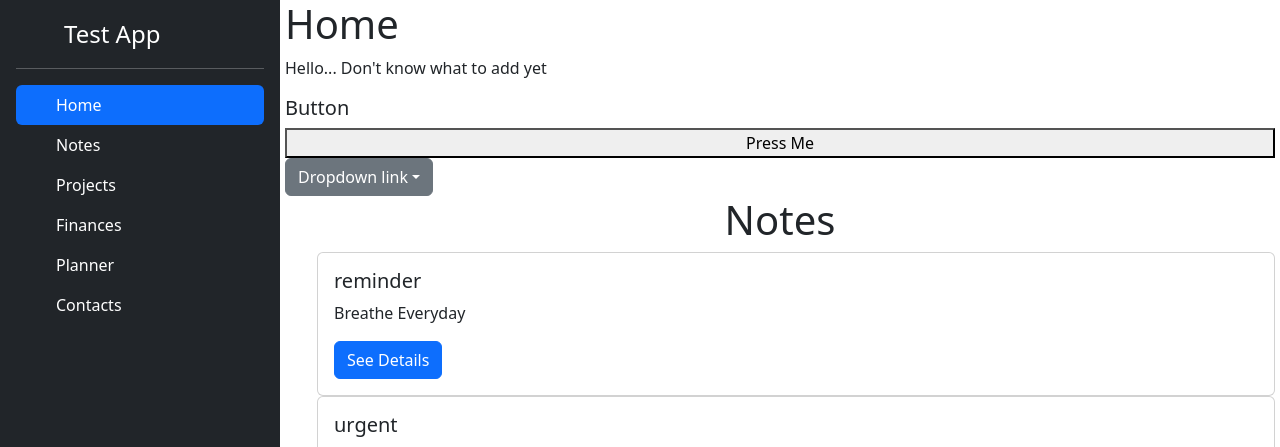
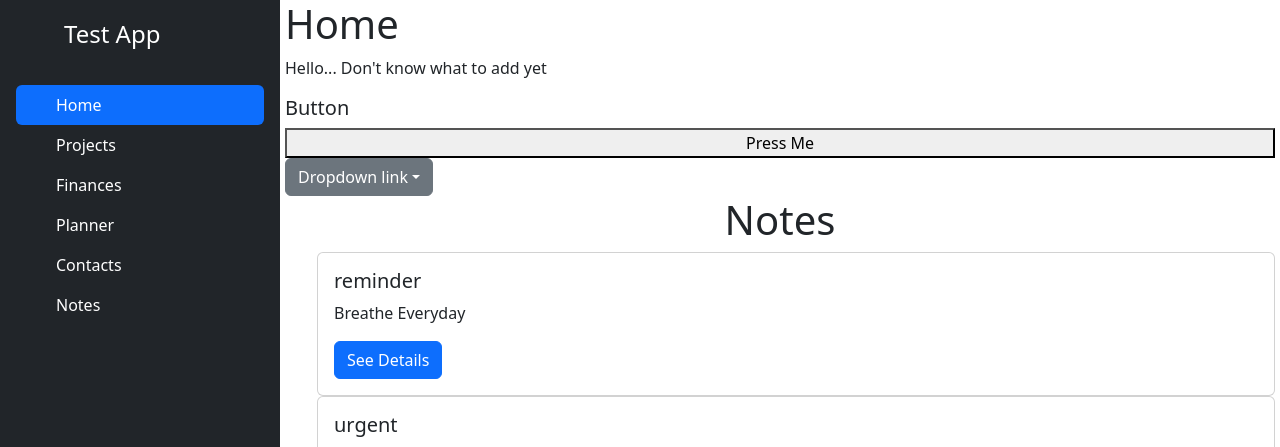
Before and after one commit to DawsonGeist/dailyio, a React (Create React App) app in the folder Client/: page / in a window 1280 px wide. Shown: the top 447 px of the page. Built offline with nearby package versions, Linux system fonts and the light colour scheme.

Commit message:
Collapsing Navbar with sub Nav Items

```diff
--- a/Client/src/Components/SideBar.js
+++ b/Client/src/Components/SideBar.js
@@ -5,11 +5,20 @@ import 'bootstrap/dist/js/bootstrap.bundle'; // This fixed the issue with dropdo
 import '../styles.css'
 
 const highlightTab = (selectedTab, hoveringTab, currentTabName) => {
-    var classname = "nav-link text-white"
+    //class="d-flex align-items-center text-white text-decoration-none dropdown-toggle"
+    var classname = "nav-link text-white btn-toggle"
     if(hoveringTab === currentTabName || selectedTab === currentTabName) {
         classname = `${classname} active`
     }
     return classname
+}
+
+const autoCloseList = (currentTab, selectedTab) => {
+    var collapse = `collapsing`
+    if(currentTab == selectedTab) {
+        collapse = `${collapse} show`
+    }
+    return collapse
 }
 
 const SideBar = () => {
@@ -25,13 +34,13 @@ const SideBar = () => {
     })
 
     return (
-        <div class="d-flex flex-column flex-shrink-0 p-3 text-white bg-dark" style={{width: "280px", height: "100vh"}}>
+        <div class="d-flex flex-column flex-shrink-0 p-3 bg-dark" style={{width: "280px", height: "100vh"}}>
             <a href="/" class="d-flex align-items-center mb-3 mb-md-0 me-md-auto text-white text-decoration-none">
                 <svg class="bi me-2" width="40" height="32"></svg>
                 <span class="fs-4">Test App</span>
             </a>
             <hr/>
-            <ul class="nav nav-pills flex-column mb-auto">
+            <ul class="nav nav-pills flex-column mb-auto list-unstyled bg-dark ps-0">
                 <li class="nav-item">
                     <a href="#" class={highlightTab(selectedTab, hoveringTab, "home")} aria-current="page"
                     onMouseEnter={(event) => {
@@ -51,7 +60,136 @@ const SideBar = () => {
                     </a>
                 </li>
                 <li class="nav-item">
-                    <a href="#" class={highlightTab(selectedTab, hoveringTab, "notes")} aria-current="page"
+                    <a href="#"
+                    id="btn-projects-collapse"
+                    data-bs-toggle="collapse"
+                    data-bs-target="#projects-collapse"
+                    role="button"
+                    class={highlightTab(selectedTab, hoveringTab, "projects")} aria-current="page"
+                    onMouseEnter={(event) => {
+                        setHoveringTab('projects')
+                        setUpdatePage(true)
+                    }}
+                    onMouseLeave={(event) => {
+                        setHoveringTab('none')
+                        setUpdatePage(true)
+                    }}
+                    onClick={(event) => {
+                        setSelectedTab('projects')
+                        setUpdatePage(true)
+                    }}>
+                    <svg class="bi me-2" width="16" height="16"></svg>
+                    Projects
+                    </a>
+
+                    <div class={autoCloseList("projects", selectedTab)} id="projects-collapse">
+                        <ul class="list-unstyled fw-normal pb-1 small">
+                            <li class="nav-item"><a href="#" class="nav-link text-white">Overview</a></li>
+                            <li class="nav-item"><a href="#" class="nav-link text-white">Create Project</a></li>
+                            <li class="nav-item"><a href="#" class="nav-link text-white">Create Task</a></li>
+                        </ul>
+                    </div>
+                </li>
+                <li class="nav-item">
+                    <a href="#"
+                    id="btn-finances-collapse"
+                    data-bs-toggle="collapse"
+                    data-bs-target="#finances-collapse"
+                    role="button"
+                    class={highlightTab(selectedTab, hoveringTab, "finances")} aria-current="page"
+                    onMouseEnter={(event) => {
+                        setHoveringTab('finances')
+                        setUpdatePage(true)
+                    }}
+                    onMouseLeave={(event) => {
+                        setHoveringTab('none')
+                        setUpdatePage(true)
+                    }}
+                    onClick={(event) => {
+                        setSelectedTab('finances')
+                        setUpdatePage(true)
+                    }}>
+                    <svg class="bi me-2" width="16" height="16"></svg>
+                    Finances
+                    </a>
+
+                    <div class={autoCloseList("finances", selectedTab)} id="finances-collapse">
+                        <ul class="list-unstyled fw-normal pb-1 small">
+                            <li class="nav-item"><a href="#" class="nav-link text-white">Dashboard</a></li>
+                            <li class="nav-item"><a href="#" class="nav-link text-white">Connect Account</a></li>
+                            <li class="nav-item"><a href="#" class="nav-link text-white">Import Statement</a></li>
+                        </ul>
+                    </div>
+                </li>
+                <li class="nav-item">
+                    <a href="#"
+                    id="btn-planner-collapse"
+                    data-bs-toggle="collapse"
+                    data-bs-target="#planner-collapse"
+                    role="button"
+                    class={highlightTab(selectedTab, hoveringTab, "planner")} aria-current="page"
+                    onMouseEnter={(event) => {
+                        setHoveringTab('planner')
+                        setUpdatePage(true)
+                    }}
+                    onMouseLeave={(event) => {
+                        setHoveringTab('none')
+                        setUpdatePage(true)
+                    }}
+                    onClick={(event) => {
+                        setSelectedTab('planner')
+                        setUpdatePage(true)
+                    }}>
+                    <svg class="bi me-2" width="16" height="16"></svg>
+                    Planner
+                    </a>
+
+                    <div class={autoCloseList("planner", selectedTab)} id="planner-collapse">
+                        <ul class="list-unstyled fw-normal pb-1 small">
+                            <li class="nav-item"><a href="#" class="nav-link text-white">Overview</a></li>
+                            <li class="nav-item"><a href="#" class="nav-link text-white">Schedule Event</a></li>
+                            <li class="nav-item"><a href="#" class="nav-link text-white">Import Calendar</a></li>
+                            <li class="nav-item"><a href="#" class="nav-link text-white">Connect Account</a></li>
+                        </ul>
+                    </div>
+                </li>
+                <li class="nav-item">
+                    <a href="#"
+                    id="btn-contacts-collapse"
+                    data-bs-toggle="collapse"
+                    data-bs-target="#contacts-collapse"
+                    role="button"
+                    class={highlightTab(selectedTab, hoveringTab, "contacts")} aria-current="page"
+                    onMouseEnter={(event) => {
+                        setHoveringTab('contacts')
+                        setUpdatePage(true)
+                    }}
+                    onMouseLeave={(event) => {
+                        setHoveringTab('none')
+                        setUpdatePage(true)
+                    }}
+                    onClick={(event) => {
+                        setSelectedTab('contacts')
+                        setUpdatePage(true)
+                    }}>
+                    <svg class="bi me-2" width="16" height="16"></svg>
+                    Contacts
+                    </a>
+
+                    <div class={autoCloseList("contacts", selectedTab)} id="contacts-collapse">
+                        <ul class="list-unstyled fw-normal pb-1 small">
+                            <li class="nav-item"><a href="#" class="nav-link text-white">Address Book</a></li>
+                            <li class="nav-item"><a href="#" class="nav-link text-white">Create Contact</a></li>
+                        </ul>
+                    </div>
+                </li>
+                <li class="nav-item">
+                    <a href="#"
+                    id="btn-notes-collapse"
+                    data-bs-toggle="collapse"
+                    data-bs-target="#notes-collapse"
+                    role="button"
+                    class={highlightTab(selectedTab, hoveringTab, "notes")} aria-current="page"
                     onMouseEnter={(event) => {
                         setHoveringTab('notes')
                         setUpdatePage(true)
@@ -67,78 +205,13 @@ const SideBar = () => {
                     <svg class="bi me-2" width="16" height="16"></svg>
                     Notes
                     </a>
-                </li>
-                <li class="nav-item">
-                    <a href="#" class={highlightTab(selectedTab, hoveringTab, "projects")} aria-current="page"
-                    onMouseEnter={(event) => {
-                        setHoveringTab('projects')
-                        setUpdatePage(true)
-                    }}
-                    onMouseLeave={(event) => {
-                        setHoveringTab('none')
-                        setUpdatePage(true)
-                    }}
-                    onClick={(event) => {
-                        setSelectedTab('projects')
-                        setUpdatePage(true)
-                    }}>
-                    <svg class="bi me-2" width="16" height="16"></svg>
-                    Projects
-                    </a>
-                </li>
-                <li class="nav-item">
-                    <a href="#" class={highlightTab(selectedTab, hoveringTab, "finances")} aria-current="page"
-                    onMouseEnter={(event) => {
-                        setHoveringTab('finances')
-                        setUpdatePage(true)
-                    }}
-                    onMouseLeave={(event) => {
-                        setHoveringTab('none')
-                        setUpdatePage(true)
-                    }}
-                    onClick={(event) => {
-                        setSelectedTab('finances')
-                        setUpdatePage(true)
-                    }}>
-                    <svg class="bi me-2" width="16" height="16"></svg>
-                    Finances
-                    </a>
-                </li>
-                <li class="nav-item">
-                    <a href="#" class={highlightTab(selectedTab, hoveringTab, "planner")} aria-current="page"
-                    onMouseEnter={(event) => {
-                        setHoveringTab('planner')
-                        setUpdatePage(true)
-                    }}
-                    onMouseLeave={(event) => {
-                        setHoveringTab('none')
-                        setUpdatePage(true)
-                    }}
-                    onClick={(event) => {
-                        setSelectedTab('planner')
-                        setUpdatePage(true)
-                    }}>
-                    <svg class="bi me-2" width="16" height="16"></svg>
-                    Planner
-                    </a>
-                </li>
-                <li class="nav-item">
-                    <a href="#" class={highlightTab(selectedTab, hoveringTab, "contacts")} aria-current="page"
-                    onMouseEnter={(event) => {
-                        setHoveringTab('contacts')
-                        setUpdatePage(true)
-                    }}
-                    onMouseLeave={(event) => {
-                        setHoveringTab('none')
-                        setUpdatePage(true)
-                    }}
-                    onClick={(event) => {
-                        setSelectedTab('contacts')
-                        setUpdatePage(true)
-                    }}>
-                    <svg class="bi me-2" width="16" height="16"></svg>
-                    Contacts
-                    </a>
+
+                    <div class={autoCloseList("notes", selectedTab)} id="notes-collapse">
+                        <ul class="list-unstyled fw-normal pb-1 small">
+                            <li class="nav-item"><a href="#" class="nav-link text-white">Overview</a></li>
+                            <li class="nav-item"><a href="#" class="nav-link text-white">Create Note</a></li>
+                        </ul>
+                    </div>
                 </li>
             </ul>
             <hr/>
```
